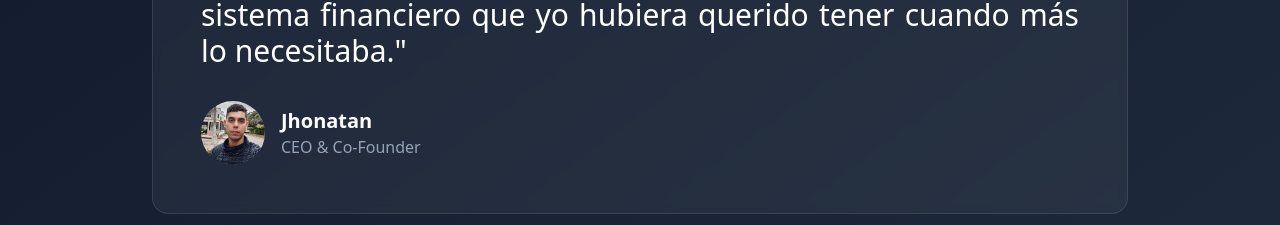
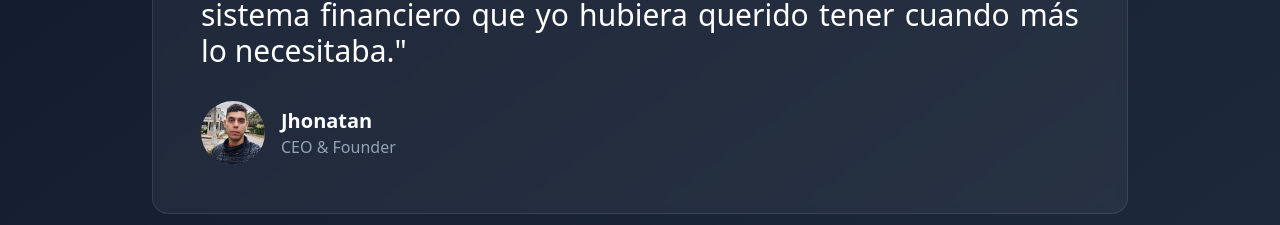
Before and after one commit to iambraightondev/lifyo-landing-page, a React (Vite) app: page / in a window 1280 px wide. Shown: the part 3980-4205 px from the top of the page. Built offline with nearby package versions, Linux system fonts and the light colour scheme.

Commit message:
fixing co-founder to founder

```diff
--- a/src/components/FounderFit.tsx
+++ b/src/components/FounderFit.tsx
@@ -33,7 +33,7 @@ export default function FounderFit() {
 
             <div>
               <p className="text-xl font-semibold text-white">Jhonatan</p>
-              <p className="text-slate-400">CEO & Co-Founder</p>
+              <p className="text-slate-400">CEO & Founder</p>
             </div>
           </div>
         </div>
--- a/src/components/Team.tsx
+++ b/src/components/Team.tsx
@@ -4,7 +4,7 @@ export default function Team() {
   const team = [
     {
       name: 'Jhonatan Ramírez',
-      role: 'CEO & Co-Founder',
+      role: 'CEO & Founder',
       image: 'images/jhonatan.jpg',
       linkedin: 'https://www.linkedin.com/in/jhonatan-ramírez-761184121/',
       description:
```
